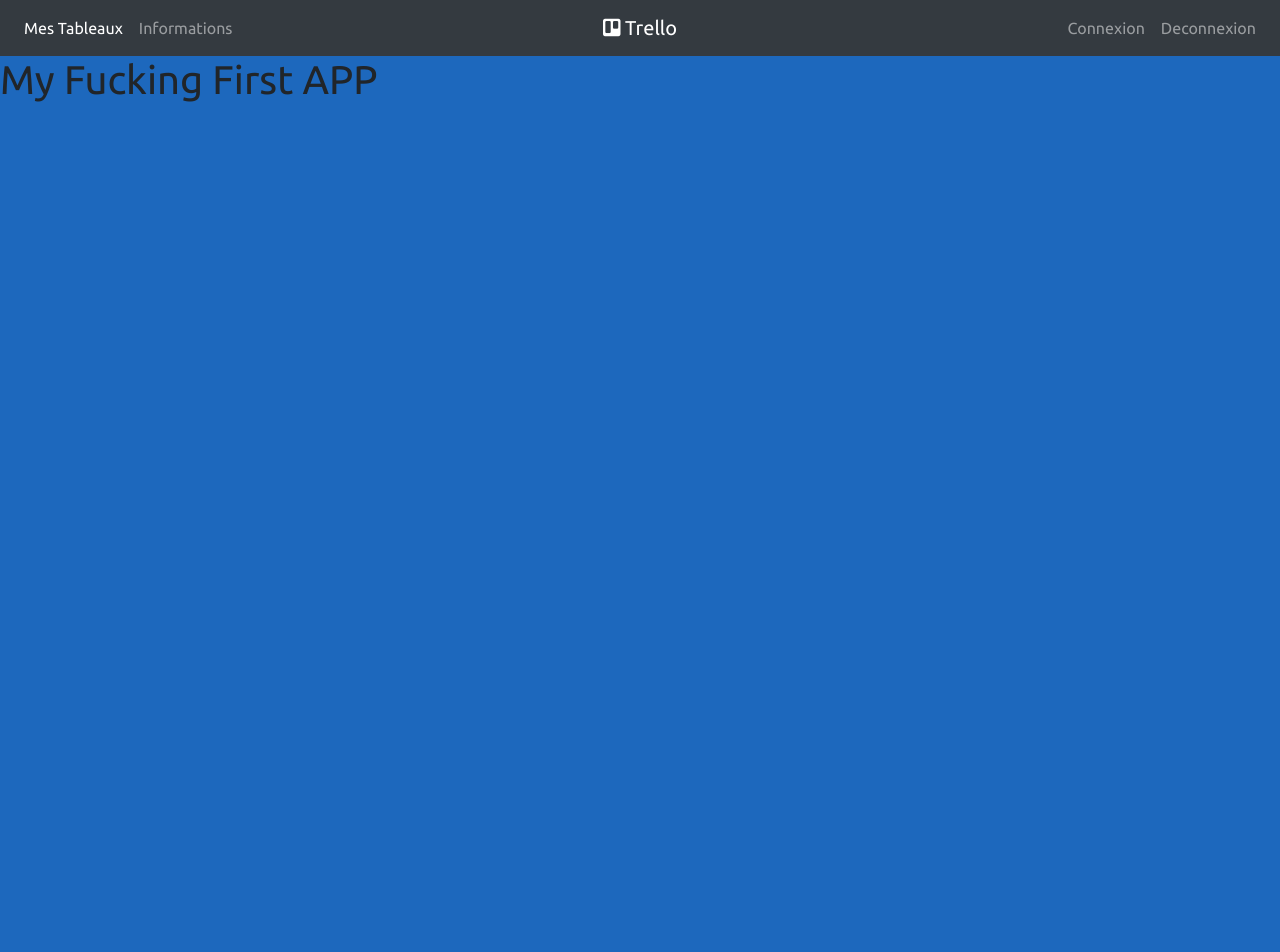
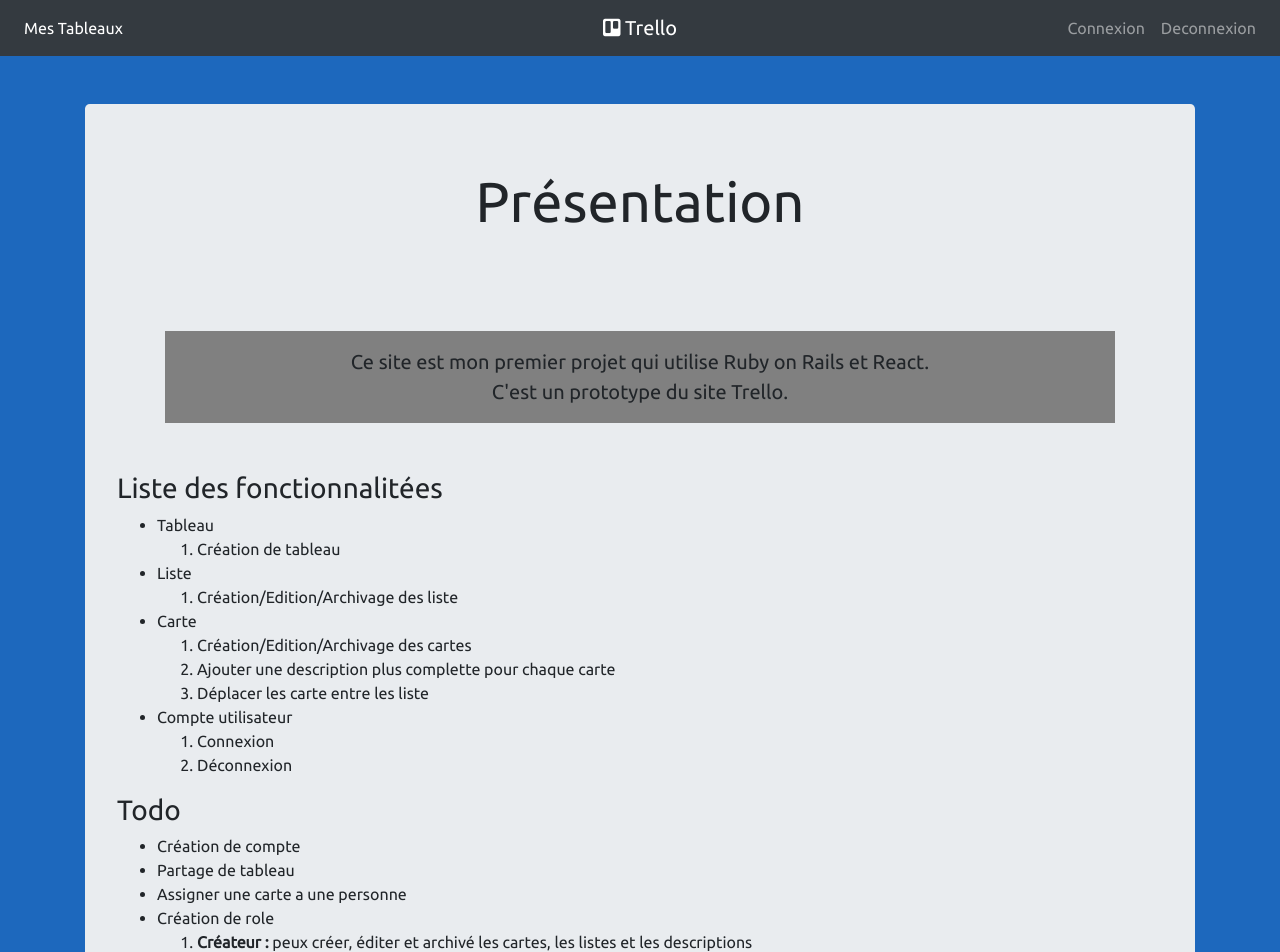
Before and after one commit to BackGrowZ/ProtoTrello, a React (Create React App) app in the folder tableau/: page / in a window 1280 px wide. Shown: the top 952 px of the page. Before the commit the page ends 800 px from the top, so only its background shows below. Built offline with nearby package versions, Linux system fonts and the light colour scheme.

Commit message:
edite home page

```diff
--- a/tableau/src/component/Home.js
+++ b/tableau/src/component/Home.js
@@ -5,9 +5,54 @@
     render() {
         return (
             <Fragment>
-                <Header/>
-                <h1>My Fucking First APP</h1>
-            </Fragment>
+                <Header />
+                <div className="container mt-5">
+                    <div className="jumbotron">
+                        <h1 className="display-4 text-center pb-5">Présentation</h1>
+                        <p className="lead m-5 p-3 text-center" style={{backgroundColor:"grey"}}>
+                            Ce site est mon premier projet qui utilise Ruby on Rails et React.<br />
+                            C'est un prototype du site Trello.<br />
+                        </p>
+                        <h3>Liste des fonctionnalitées</h3>
+
+                        <ul>
+                            <li>Tableau</li>
+                            <ol>
+                                <li>Création de tableau</li>
+                            </ol>
+                            <li>Liste</li>
+                            <ol>
+                                <li>Création/Edition/Archivage des liste</li>
+                            </ol>
+                            <li>Carte</li>
+                            <ol>
+                                <li>Création/Edition/Archivage des cartes</li>
+                                <li>Ajouter une description plus complette pour chaque carte</li>
+                                <li>Déplacer les carte entre les liste</li>
+                            </ol>
+                            <li>Compte utilisateur</li>
+                            <ol>
+                                <li>Connexion</li>
+                                <li>Déconnexion</li>
+                            </ol>
+                        </ul>
+
+                        <h3>Todo</h3>
+                        <ul>
+                            <li>Création de compte</li>
+                            <li>Partage de tableau</li>
+                            <li>Assigner une carte a une personne</li>
+                            <li>Création de role</li>
+                            <ol>
+                                <li><b>Créateur :</b> peux créer, éditer et archivé les cartes, les listes et les descriptions</li>
+                                <li><b>Organisateur :</b> peux éditer et archivé les cartes, les listes et les descriptions sans possibilité de création</li>
+                                <li><b>Rédacteur :</b> peux créer et voir les cartes, les listes et les descriptions sans possibilité d'edition ou d'archivage</li>
+                                <li><b>Visiteur :</b> peux regarder les cartes, les listes et les descriptions sans possibilité d'edition, d'archivage ou de création</li>
+                            </ol>
+                        </ul>
+                    </div>
+                </div>
+            </Fragment >
         )
     }
 }
--- a/tableau/src/component/header/header.js
+++ b/tableau/src/component/header/header.js
@@ -13,10 +13,10 @@
                             <li className="nav-item active">
                                 <a className="nav-link" href="/myBoard">Mes Tableaux</a>
                             </li>
+                            {/*
                             <li className="nav-item">
                                 <a className="nav-link" href="#test">Informations</a>
-                            </li>
-                            {/* <li className="nav-item">
+                            </li> <li className="nav-item">
                                 <a className="nav-link" href="#">Link</a>
                             </li>
                             <li className="nav-item">
```
